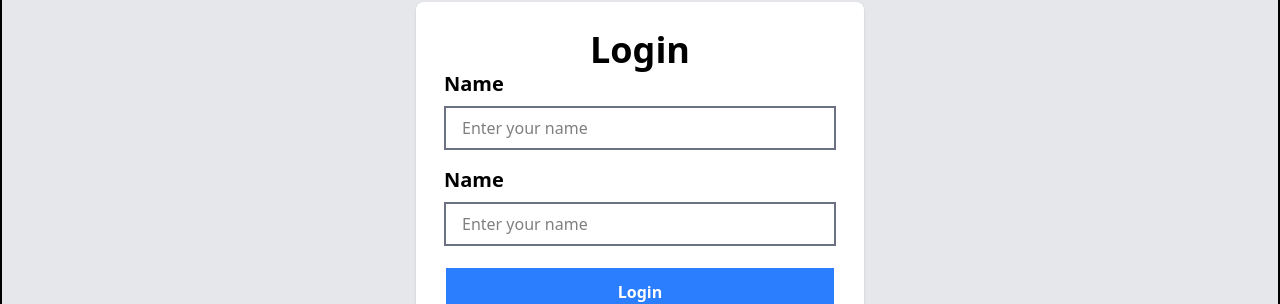
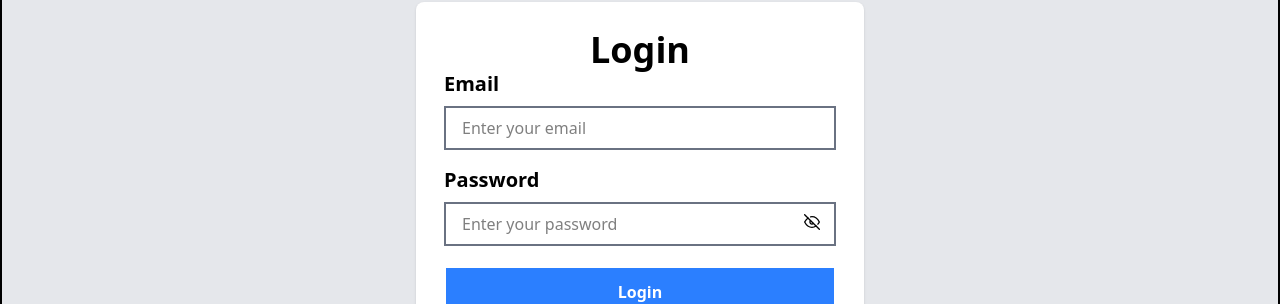
Before and after one commit to priyotush25/my-firebase-auth, a React (Vite) app: page /login in a window 1280 px wide. Shown: the part 300-604 px from the top of the page. Built offline with nearby package versions, Linux system fonts and the light colour scheme.

Commit message:
user login function add

```diff
--- a/src/Pages/Login.jsx
+++ b/src/Pages/Login.jsx
@@ -1,23 +1,111 @@
+import { signInWithEmailAndPassword } from "firebase/auth";
+import { useState } from "react";
+import { FiEye, FiEyeOff } from "react-icons/fi";
+import Swal from "sweetalert2";
+import { auth } from "../Firebase/firebase.config";
+
 const Login = () => {
+  const [email, setEmail] = useState("");
+  const [password, setPassword] = useState("");
+  const [active, setActive] = useState(false);
+
+  const handleSubmit = (e) => {
+    e.preventDefault();
+
+    console.log("Email:", email);
+    console.log("Password:", password);
+
+    if (!email || !password) {
+      Swal.fire("Error", "Email and password cannot be empty.", "error");
+      return;
+    }
+
+    signInWithEmailAndPassword(auth, email, password)
+      .then(() => {
+        console.log("sign up successfully");
+        Swal.fire({
+          icon: "success",
+          text: "Login successfully",
+        });
+        setEmail("");
+        setPassword("");
+      })
+      .catch((error) => {
+        let msg = "";
+
+        switch (error.code) {
+          case "auth/email-already-in-use":
+            msg = "This email is already in use.";
+            break;
+
+          case "auth/invalid-email":
+            msg = "Invalid email address.";
+            break;
+
+          case "auth/weak-password":
+            msg = "Password must be at least 6 characters.";
+            break;
+
+          case "auth/user-not-found":
+            msg = "No account found with this email.";
+            break;
+
+          case "auth/wrong-password":
+            msg = "Incorrect password.";
+            break;
+
+          case "auth/network-request-failed":
+            msg = "Network error. Please check your internet connection.";
+            break;
+
+          case "auth/too-many-requests":
+            msg = "Too many attempts. Please try again later.";
+            break;
+
+          default:
+            msg = error.message;
+        }
+        Swal.fire({
+          icon: "error",
+          text: msg,
+        });
+      });
+  };
+
   return (
     <div className="flex min-h-screen items-center justify-center">
-      <form className="bg-white shadow-sm p-7 rounded-lg min-w-md">
+      <form
+        className="bg-white shadow-sm p-7 rounded-lg min-w-md"
+        onSubmit={handleSubmit}
+      >
         <h1 className="text-4xl font-semibold text-center">Login</h1>
         <div>
-          <p className="text-xl font-semibold mb-2">Name</p>
+          <p className="text-xl font-semibold mb-2">Email</p>
           <input
-            type="text"
-            placeholder="Enter your name"
+            type="email"
+            value={email}
+            placeholder="Enter your email"
+            onChange={(e) => setEmail(e.target.value)}
             className="px-4 py-2 border-2 border-gray-500 w-full"
           />
         </div>
         <div>
-          <p className="text-xl font-semibold mb-2 mt-4">Name</p>
+          <p className="text-xl font-semibold mb-2 mt-4">Password</p>
           <input
-            type="text"
-            placeholder="Enter your name"
-            className="px-4 py-2 border-2 border-gray-500 w-full"
+            type={active ? "text" : "password"}
+            placeholder="Enter your password"
+            value={password}
+            onChange={(e) => setPassword(e.target.value)}
+            className="px-4 py-2 border-2 border-gray-500 w-full relative"
           />
+
+          <button
+            type="button"
+            className="absolute mt-3 -ml-8"
+            onClick={() => setActive(!active)}
+          >
+            {active ? <FiEye /> : <FiEyeOff />}
+          </button>
         </div>
         <div>
           <button className="px-4 py-3 cursor-pointer font-semibold bg-blue-500 text-white border-2 mt-5 w-full">
--- a/src/Pages/Register.jsx
+++ b/src/Pages/Register.jsx
@@ -1,11 +1,13 @@
 import { createUserWithEmailAndPassword } from "firebase/auth";
 import { useState } from "react";
+import { FiEye, FiEyeOff } from "react-icons/fi";
 import Swal from "sweetalert2";
 import { auth } from "../Firebase/firebase.config";
 
 const Register = () => {
   const [email, setEmail] = useState("");
   const [password, setPassword] = useState("");
+  const [active, setActive] = useState(false);
 
   const handleSubmit = (e) => {
     e.preventDefault();
@@ -14,10 +16,12 @@ const Register = () => {
     createUserWithEmailAndPassword(auth, email, password)
       .then(() => {
         console.log("sign up successfully");
+
         Swal.fire({
           icon: "success",
           text: "Registration successfully",
         });
+
         setEmail("");
         setPassword("");
       })
@@ -75,6 +79,7 @@ const Register = () => {
           <p className="text-xl font-semibold mb-2">Email</p>
           <input
             type="email"
+            value={email}
             placeholder="Enter your email"
             onChange={(e) => setEmail(e.target.value)}
             className="px-4 py-2 border-2 border-gray-500 w-full"
@@ -83,11 +88,19 @@ const Register = () => {
         <div>
           <p className="text-xl font-semibold mb-2 mt-4">Password</p>
           <input
-            type="password"
+            type={active ? "text" : "password"}
+            value={password}
             placeholder="Enter your password"
             onChange={(e) => setPassword(e.target.value)}
-            className="px-4 py-2 border-2 border-gray-500 w-full"
+            className="px-4 py-2 border-2 border-gray-500 w-full relative"
           />
+          <button
+            type="button"
+            className="absolute mt-3 -ml-8"
+            onClick={() => setActive(!active)}
+          >
+            {active ? <FiEye /> : <FiEyeOff />}
+          </button>
         </div>
         <div>
           <button className="px-4 py-3 cursor-pointer font-semibold bg-blue-500 text-white border-2 mt-5 w-full">
```
